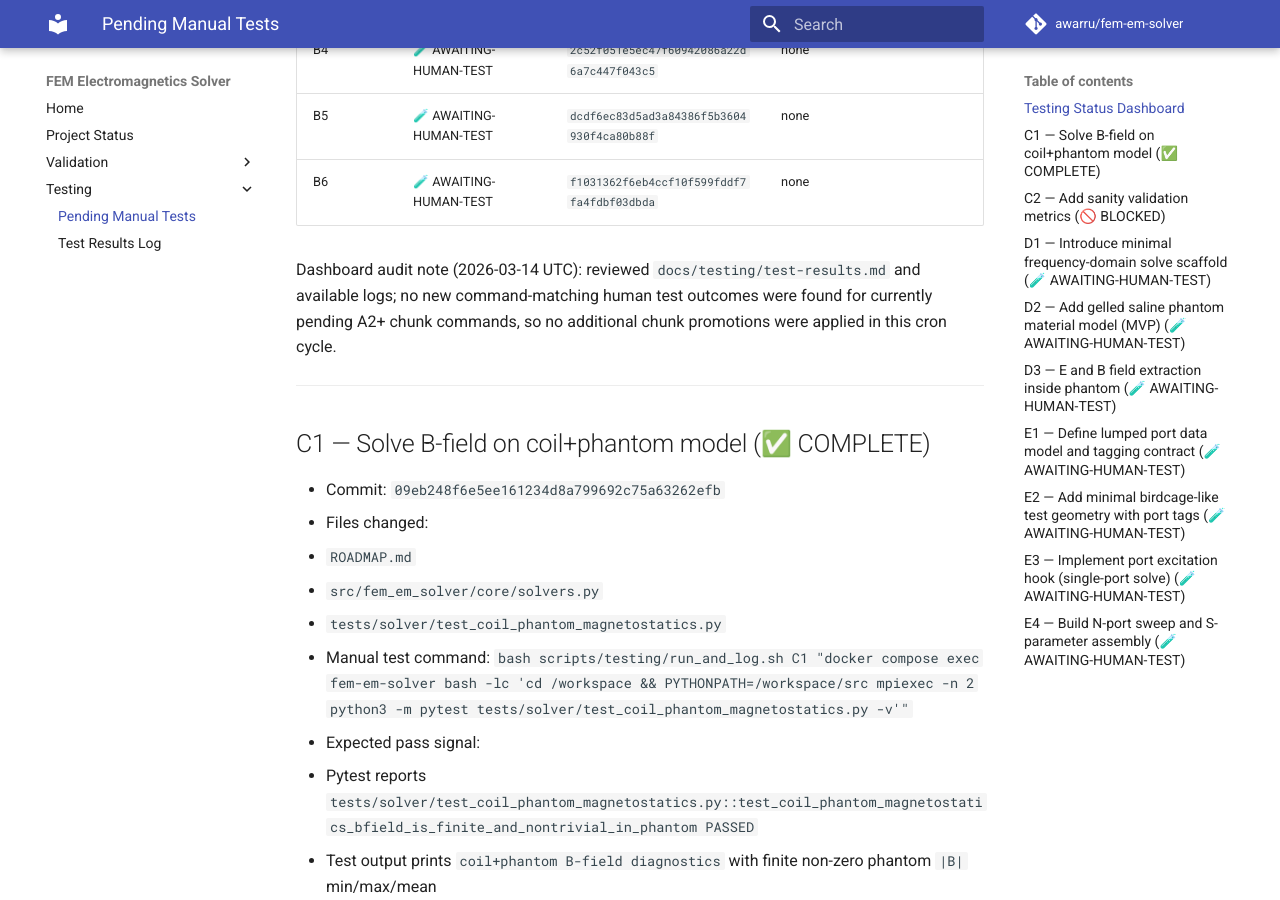
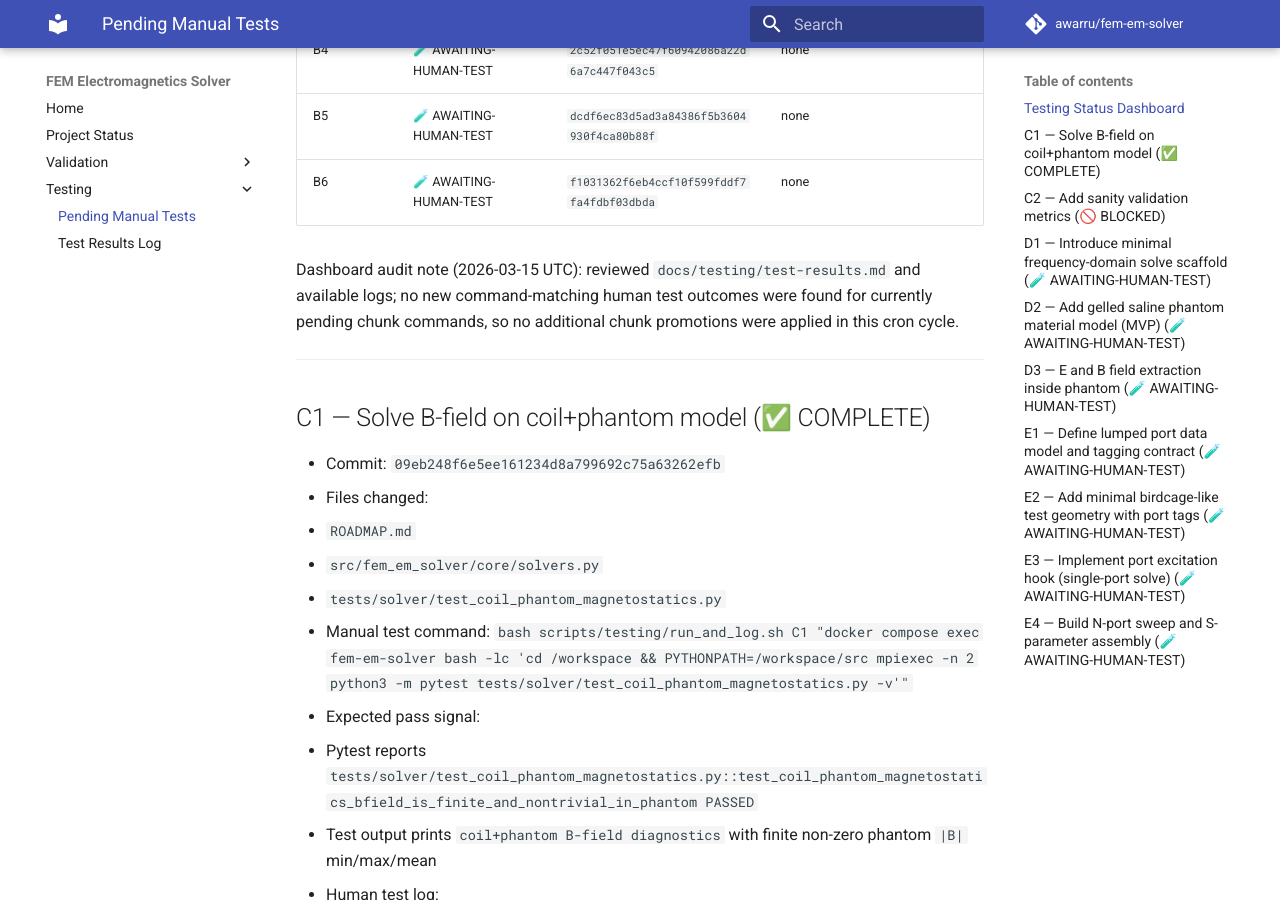
Before and after one commit to awarru/fem-em-solver, an MkDocs documentation site: the page built from docs/testing/pending-tests.md, in a window 1280 px wide and 900 px high, scrolled down 2618 px. Built offline with MkDocs 1.6.1 and Material for MkDocs 9.7.7, drawn with Linux system fonts in a browser that asks for light colours; comment, search, counter and statistics services are not loaded.

Commit message:
docs(testing): refresh pending-test dashboard audit for 2026-03-15

```diff
--- a/docs/testing/pending-tests.md
+++ b/docs/testing/pending-tests.md
@@ -67,7 +67,7 @@ Optional helpers:
 | B5 | 🧪 AWAITING-HUMAN-TEST | `dcdf6ec83d5ad3a84386f5b3604930f4ca80b88f` | none |
 | B6 | 🧪 AWAITING-HUMAN-TEST | `f1031362f6eb4ccf10f599fddf7fa4fdbf03dbda` | none |
 
-Dashboard audit note (2026-03-14 UTC): reviewed `docs/testing/test-results.md` and available logs; no new command-matching human test outcomes were found for currently pending A2+ chunk commands, so no additional chunk promotions were applied in this cron cycle.
+Dashboard audit note (2026-03-15 UTC): reviewed `docs/testing/test-results.md` and available logs; no new command-matching human test outcomes were found for currently pending chunk commands, so no additional chunk promotions were applied in this cron cycle.
 
 ---
 
```
